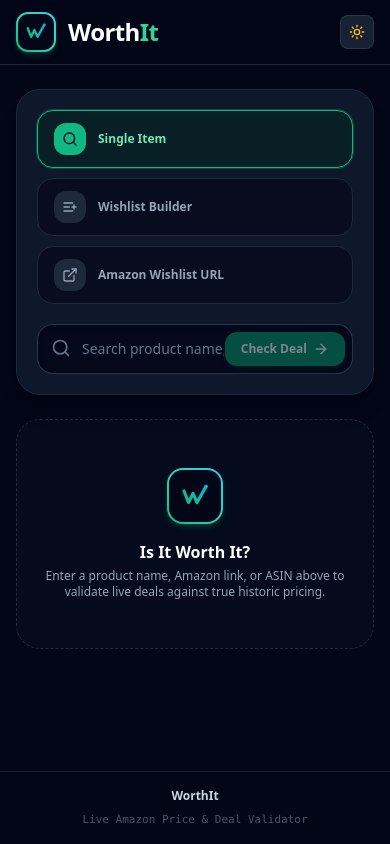
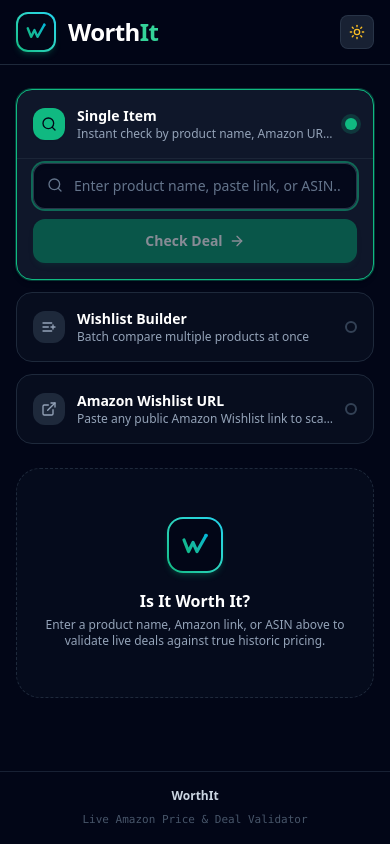
Before and after one commit to SaurishPerumalla/worthit, a React (Vite) app in the folder client/: page / in a window 390 px wide. Built offline with nearby package versions, Linux system fonts and the light colour scheme.

Commit message:
feat(ui): integrate search bars directly into mode cards for seamless mobile experience

```diff
--- a/client/src/components/InputHub.tsx
+++ b/client/src/components/InputHub.tsx
@@ -71,107 +71,142 @@ export const InputHub: React.FC<InputHubProps> = ({
   };
 
   return (
-    <div className="bg-white dark:bg-slate-900 rounded-3xl border border-slate-200/90 dark:border-slate-800 p-5 sm:p-6 shadow-sm dark:shadow-xl relative overflow-hidden transition-all">
-      {/* 1. Mode Segmented Tiles */}
-      <div className="grid grid-cols-1 sm:grid-cols-3 gap-2.5 mb-5">
-        {/* Tile Tab 1: Single Item */}
+    <div className="space-y-3">
+      {/* Tile 1: Single Item */}
+      <div
+        className={`rounded-2xl border transition-all duration-200 overflow-hidden ${
+          activeTab === 'single'
+            ? 'bg-white dark:bg-slate-900 border-emerald-500 shadow-md ring-1 ring-emerald-500/30'
+            : 'bg-white/70 dark:bg-slate-900/40 border-slate-200 dark:border-slate-800 hover:border-slate-300 dark:hover:border-slate-700'
+        }`}
+      >
         <button
           type="button"
           onClick={() => setActiveTab('single')}
-          className={`py-3 px-4 rounded-2xl border text-left transition-all flex items-center space-x-3 ${
+          className="w-full p-4 text-left flex items-center justify-between transition-colors"
+        >
+          <div className="flex items-center space-x-3 min-w-0">
+            <div
+              className={`p-2 rounded-xl flex-shrink-0 transition-colors ${
                 activeTab === 'single'
-              ? 'bg-emerald-50 dark:bg-emerald-950/40 border-emerald-500 text-emerald-950 dark:text-emerald-300 shadow-sm ring-1 ring-emerald-500/30'
-              : 'bg-slate-50/70 hover:bg-slate-100 dark:bg-slate-950/60 dark:hover:bg-slate-800/60 border-slate-200 dark:border-slate-800 text-slate-600 dark:text-slate-400'
+                  ? 'bg-emerald-500 text-slate-950 shadow-sm'
+                  : 'bg-slate-100 dark:bg-slate-800 text-slate-500 dark:text-slate-400'
               }`}
             >
-          <div className={`p-2 rounded-xl flex-shrink-0 ${activeTab === 'single' ? 'bg-emerald-500 text-slate-950' : 'bg-slate-200 dark:bg-slate-800 text-slate-600 dark:text-slate-400'}`}>
               <Search className="h-4 w-4" />
             </div>
-          <span className="text-xs sm:text-sm font-bold truncate">Single Item</span>
+            <div className="min-w-0">
+              <span className="text-sm font-bold block text-slate-900 dark:text-white truncate">
+                Single Item
+              </span>
+              <span className="text-xs text-slate-500 dark:text-slate-400 truncate block">
+                Instant check by product name, Amazon URL, or ASIN
+              </span>
+            </div>
+          </div>
+          <div
+            className={`h-3 w-3 rounded-full flex-shrink-0 ml-2 transition-all ${
+              activeTab === 'single'
+                ? 'bg-emerald-500 ring-4 ring-emerald-500/20'
+                : 'border-2 border-slate-300 dark:border-slate-700'
+            }`}
+          />
         </button>
 
-        {/* Tile Tab 2: Wishlist Builder */}
-        <button
-          type="button"
-          onClick={() => setActiveTab('wishlist')}
-          className={`py-3 px-4 rounded-2xl border text-left transition-all flex items-center space-x-3 ${
-            activeTab === 'wishlist'
-              ? 'bg-emerald-50 dark:bg-emerald-950/40 border-emerald-500 text-emerald-950 dark:text-emerald-300 shadow-sm ring-1 ring-emerald-500/30'
-              : 'bg-slate-50/70 hover:bg-slate-100 dark:bg-slate-950/60 dark:hover:bg-slate-800/60 border-slate-200 dark:border-slate-800 text-slate-600 dark:text-slate-400'
-          }`}
-        >
-          <div className={`p-2 rounded-xl flex-shrink-0 ${activeTab === 'wishlist' ? 'bg-emerald-500 text-slate-950' : 'bg-slate-200 dark:bg-slate-800 text-slate-600 dark:text-slate-400'}`}>
-            <ListPlus className="h-4 w-4" />
-          </div>
-          <span className="text-xs sm:text-sm font-bold truncate">Wishlist Builder</span>
-        </button>
-
-        {/* Tile Tab 3: Public Wishlist URL */}
-        <button
-          type="button"
-          onClick={() => setActiveTab('url')}
-          className={`py-3 px-4 rounded-2xl border text-left transition-all flex items-center space-x-3 ${
-            activeTab === 'url'
-              ? 'bg-emerald-50 dark:bg-emerald-950/40 border-emerald-500 text-emerald-950 dark:text-emerald-300 shadow-sm ring-1 ring-emerald-500/30'
-              : 'bg-slate-50/70 hover:bg-slate-100 dark:bg-slate-950/60 dark:hover:bg-slate-800/60 border-slate-200 dark:border-slate-800 text-slate-600 dark:text-slate-400'
-          }`}
-        >
-          <div className={`p-2 rounded-xl flex-shrink-0 ${activeTab === 'url' ? 'bg-emerald-500 text-slate-950' : 'bg-slate-200 dark:bg-slate-800 text-slate-600 dark:text-slate-400'}`}>
-            <ExternalLink className="h-4 w-4" />
-          </div>
-          <span className="text-xs sm:text-sm font-bold truncate">Amazon Wishlist URL</span>
-        </button>
-      </div>
-
-      {/* 2. Active Mode Content */}
-      {/* Mode 1: Single Item Input */}
         {activeTab === 'single' && (
+          <div className="px-4 pb-4 pt-1 border-t border-slate-100 dark:border-slate-800/80">
             <form onSubmit={handleSingleSubmit}>
-          <div className="relative">
+              <div className="flex flex-col sm:flex-row gap-2.5">
+                <div className="relative flex-1">
                   <input
                     type="text"
                     value={singleInput}
                     onChange={(e) => setSingleInput(e.target.value)}
-              placeholder="Search product name, paste Amazon link, or enter ASIN..."
+                    placeholder="Enter product name, paste link, or ASIN..."
                     disabled={isLoading}
-              className="w-full bg-slate-50 dark:bg-slate-950/80 border border-slate-300 dark:border-slate-700/80 rounded-2xl px-4 py-3.5 pl-11 pr-32 text-sm sm:text-base text-slate-900 dark:text-slate-100 placeholder-slate-400 dark:placeholder-slate-500 focus:outline-none focus:ring-2 focus:ring-emerald-500/50 focus:border-emerald-500 transition-all shadow-inner"
+                    autoFocus
+                    className="w-full bg-slate-50 dark:bg-slate-950/80 border border-slate-300 dark:border-slate-700/80 rounded-xl px-4 py-3 pl-10 text-sm text-slate-900 dark:text-slate-100 placeholder-slate-400 dark:placeholder-slate-500 focus:outline-none focus:ring-2 focus:ring-emerald-500/50 focus:border-emerald-500 transition-all shadow-inner"
                   />
-            <Search className="absolute left-3.5 top-3.5 h-5 w-5 text-slate-400 dark:text-slate-500" />
+                  <Search className="absolute left-3.5 top-3.5 h-4 w-4 text-slate-400 dark:text-slate-500" />
+                </div>
                 <button
                   type="submit"
                   disabled={!singleInput.trim() || isLoading}
-              className="absolute right-2 top-2 bottom-2 px-4 rounded-xl bg-emerald-600 hover:bg-emerald-500 disabled:opacity-50 text-white font-bold text-xs sm:text-sm flex items-center space-x-1.5 transition-all shadow-md shadow-emerald-700/20"
+                  className="py-3 px-5 rounded-xl bg-emerald-600 hover:bg-emerald-500 disabled:opacity-50 text-white font-bold text-sm flex items-center justify-center space-x-1.5 transition-all shadow-md shadow-emerald-700/20 whitespace-nowrap flex-shrink-0"
                 >
                   <span>{isLoading ? 'Checking...' : 'Check Deal'}</span>
                   <ArrowRight className="h-4 w-4" />
                 </button>
               </div>
             </form>
+          </div>
         )}
+      </div>
 
-      {/* Mode 2: Multi-Item Wishlist Builder */}
+      {/* Tile 2: Wishlist Builder */}
+      <div
+        className={`rounded-2xl border transition-all duration-200 overflow-hidden ${
+          activeTab === 'wishlist'
+            ? 'bg-white dark:bg-slate-900 border-emerald-500 shadow-md ring-1 ring-emerald-500/30'
+            : 'bg-white/70 dark:bg-slate-900/40 border-slate-200 dark:border-slate-800 hover:border-slate-300 dark:hover:border-slate-700'
+        }`}
+      >
+        <button
+          type="button"
+          onClick={() => setActiveTab('wishlist')}
+          className="w-full p-4 text-left flex items-center justify-between transition-colors"
+        >
+          <div className="flex items-center space-x-3 min-w-0">
+            <div
+              className={`p-2 rounded-xl flex-shrink-0 transition-colors ${
+                activeTab === 'wishlist'
+                  ? 'bg-emerald-500 text-slate-950 shadow-sm'
+                  : 'bg-slate-100 dark:bg-slate-800 text-slate-500 dark:text-slate-400'
+              }`}
+            >
+              <ListPlus className="h-4 w-4" />
+            </div>
+            <div className="min-w-0">
+              <span className="text-sm font-bold block text-slate-900 dark:text-white truncate">
+                Wishlist Builder
+              </span>
+              <span className="text-xs text-slate-500 dark:text-slate-400 truncate block">
+                Batch compare multiple products at once
+              </span>
+            </div>
+          </div>
+          <div
+            className={`h-3 w-3 rounded-full flex-shrink-0 ml-2 transition-all ${
+              activeTab === 'wishlist'
+                ? 'bg-emerald-500 ring-4 ring-emerald-500/20'
+                : 'border-2 border-slate-300 dark:border-slate-700'
+            }`}
+          />
+        </button>
+
         {activeTab === 'wishlist' && (
-        <form onSubmit={handleWishlistSubmit} className="space-y-4">
-          <div className="grid grid-cols-1 md:grid-cols-2 gap-4">
-            {/* Direct Multi-line Paste Tile */}
-            <div className="bg-slate-50/70 dark:bg-slate-950/40 p-4 rounded-2xl border border-slate-200 dark:border-slate-800">
-              <label className="block text-xs font-bold text-slate-700 dark:text-slate-300 uppercase tracking-wider mb-2">
+          <div className="px-4 pb-4 pt-1 border-t border-slate-100 dark:border-slate-800/80">
+            <form onSubmit={handleWishlistSubmit} className="space-y-3">
+              <div className="grid grid-cols-1 md:grid-cols-2 gap-3">
+                {/* Direct Multi-line Paste */}
+                <div className="bg-slate-50/70 dark:bg-slate-950/40 p-3.5 rounded-xl border border-slate-200 dark:border-slate-800">
+                  <label className="block text-[11px] font-bold text-slate-700 dark:text-slate-300 uppercase tracking-wider mb-1.5">
                     Paste Multiple Items (One per line)
                   </label>
                   <textarea
                     rows={4}
                     value={wishlistText}
                     onChange={(e) => setWishlistText(e.target.value)}
-                placeholder="Apple AirPods Pro 2&#10;Sony WH-1000XM5&#10;https://www.amazon.com/dp/B09TMN58KL"
+                    placeholder="Apple AirPods Pro 2&#10;Sony WH-1000XM5&#10;B0HJB73N19"
                     disabled={isLoading}
-                className="w-full bg-white dark:bg-slate-950/80 border border-slate-300 dark:border-slate-700/80 rounded-xl p-3 text-xs sm:text-sm font-mono text-slate-800 dark:text-slate-200 placeholder-slate-400 dark:placeholder-slate-600 focus:outline-none focus:ring-2 focus:ring-emerald-500/50 focus:border-emerald-500 transition-all"
+                    className="w-full bg-white dark:bg-slate-950/80 border border-slate-300 dark:border-slate-700/80 rounded-lg p-2.5 text-xs sm:text-sm font-mono text-slate-800 dark:text-slate-200 placeholder-slate-400 dark:placeholder-slate-600 focus:outline-none focus:ring-2 focus:ring-emerald-500/50"
                   />
                 </div>
 
-            {/* Interactive Staging Builder Tile */}
-            <div className="bg-slate-50/70 dark:bg-slate-950/40 p-4 rounded-2xl border border-slate-200 dark:border-slate-800 flex flex-col justify-between">
+                {/* Item-by-item Staging */}
+                <div className="bg-slate-50/70 dark:bg-slate-950/40 p-3.5 rounded-xl border border-slate-200 dark:border-slate-800 flex flex-col justify-between">
                   <div>
-                <label className="block text-xs font-bold text-slate-700 dark:text-slate-300 uppercase tracking-wider mb-2">
+                    <label className="block text-[11px] font-bold text-slate-700 dark:text-slate-300 uppercase tracking-wider mb-1.5">
                       Add Items One by One
                     </label>
                     <div className="flex gap-2 mb-2">
@@ -181,12 +216,12 @@ export const InputHub: React.FC<InputHubProps> = ({
                         onChange={(e) => setNewItemInput(e.target.value)}
                         onKeyDown={(e) => e.key === 'Enter' && (e.preventDefault(), handleAddToStaging())}
                         placeholder="Enter name, URL or ASIN..."
-                    className="flex-1 bg-white dark:bg-slate-950/80 border border-slate-300 dark:border-slate-700/80 rounded-xl px-3 py-2 text-xs sm:text-sm text-slate-900 dark:text-slate-100 placeholder-slate-400 dark:placeholder-slate-500 focus:outline-none focus:ring-2 focus:ring-emerald-500/50"
+                        className="flex-1 bg-white dark:bg-slate-950/80 border border-slate-300 dark:border-slate-700/80 rounded-lg px-3 py-2 text-xs sm:text-sm text-slate-900 dark:text-slate-100 placeholder-slate-400 dark:placeholder-slate-500 focus:outline-none focus:ring-2 focus:ring-emerald-500/50"
                       />
                       <button
                         type="button"
                         onClick={handleAddToStaging}
-                    className="px-3.5 py-2 bg-slate-200 hover:bg-slate-300 dark:bg-slate-800 dark:hover:bg-slate-700 text-slate-800 dark:text-slate-200 rounded-xl text-xs font-bold flex items-center space-x-1 transition-colors"
+                        className="px-3 py-2 bg-slate-200 hover:bg-slate-300 dark:bg-slate-800 dark:hover:bg-slate-700 text-slate-800 dark:text-slate-200 rounded-lg text-xs font-bold flex items-center space-x-1 transition-colors"
                       >
                         <Plus className="h-3.5 w-3.5" />
                         <span>Add</span>
@@ -196,7 +231,7 @@ export const InputHub: React.FC<InputHubProps> = ({
                     {stagingList.length > 0 ? (
                       <div className="max-h-24 overflow-y-auto space-y-1 pr-1">
                         {stagingList.map((item, idx) => (
-                      <div key={idx} className="flex items-center justify-between text-xs bg-white dark:bg-slate-900 px-2.5 py-1.5 rounded-lg border border-slate-200 dark:border-slate-800 text-slate-800 dark:text-slate-300">
+                          <div key={idx} className="flex items-center justify-between text-xs bg-white dark:bg-slate-900 px-2.5 py-1.5 rounded-md border border-slate-200 dark:border-slate-800 text-slate-800 dark:text-slate-300">
                             <span className="truncate max-w-[200px]">{item}</span>
                             <button
                               type="button"
@@ -209,49 +244,97 @@ export const InputHub: React.FC<InputHubProps> = ({
                         ))}
                       </div>
                     ) : (
-                  <p className="text-xs text-slate-400 italic py-2">No items added yet.</p>
+                      <p className="text-xs text-slate-400 italic py-1">No items added yet.</p>
                     )}
                   </div>
                 </div>
               </div>
 
-          <div className="flex justify-end pt-2 border-t border-slate-200 dark:border-slate-800">
+              <div className="flex justify-end pt-1">
                 <button
                   type="submit"
                   disabled={isLoading || (!wishlistText.trim() && stagingList.length === 0)}
-              className="px-5 py-2.5 rounded-xl bg-emerald-600 hover:bg-emerald-500 disabled:opacity-50 text-white font-bold text-xs sm:text-sm flex items-center space-x-2 transition-all shadow-md shadow-emerald-700/20"
+                  className="py-2.5 px-5 rounded-xl bg-emerald-600 hover:bg-emerald-500 disabled:opacity-50 text-white font-bold text-sm flex items-center space-x-2 transition-all shadow-md shadow-emerald-700/20"
                 >
                   <span>{isLoading ? 'Checking Deals...' : 'Check All Items'}</span>
                   <ArrowRight className="h-4 w-4" />
                 </button>
               </div>
             </form>
+          </div>
         )}
+      </div>
 
-      {/* Mode 3: Public Wishlist URL Input */}
+      {/* Tile 3: Public Wishlist URL */}
+      <div
+        className={`rounded-2xl border transition-all duration-200 overflow-hidden ${
+          activeTab === 'url'
+            ? 'bg-white dark:bg-slate-900 border-emerald-500 shadow-md ring-1 ring-emerald-500/30'
+            : 'bg-white/70 dark:bg-slate-900/40 border-slate-200 dark:border-slate-800 hover:border-slate-300 dark:hover:border-slate-700'
+        }`}
+      >
+        <button
+          type="button"
+          onClick={() => setActiveTab('url')}
+          className="w-full p-4 text-left flex items-center justify-between transition-colors"
+        >
+          <div className="flex items-center space-x-3 min-w-0">
+            <div
+              className={`p-2 rounded-xl flex-shrink-0 transition-colors ${
+                activeTab === 'url'
+                  ? 'bg-emerald-500 text-slate-950 shadow-sm'
+                  : 'bg-slate-100 dark:bg-slate-800 text-slate-500 dark:text-slate-400'
+              }`}
+            >
+              <ExternalLink className="h-4 w-4" />
+            </div>
+            <div className="min-w-0">
+              <span className="text-sm font-bold block text-slate-900 dark:text-white truncate">
+                Amazon Wishlist URL
+              </span>
+              <span className="text-xs text-slate-500 dark:text-slate-400 truncate block">
+                Paste any public Amazon Wishlist link to scan every item
+              </span>
+            </div>
+          </div>
+          <div
+            className={`h-3 w-3 rounded-full flex-shrink-0 ml-2 transition-all ${
+              activeTab === 'url'
+                ? 'bg-emerald-500 ring-4 ring-emerald-500/20'
+                : 'border-2 border-slate-300 dark:border-slate-700'
+            }`}
+          />
+        </button>
+
         {activeTab === 'url' && (
+          <div className="px-4 pb-4 pt-1 border-t border-slate-100 dark:border-slate-800/80">
             <form onSubmit={handleUrlSubmit}>
-          <div className="relative">
+              <div className="flex flex-col sm:flex-row gap-2.5">
+                <div className="relative flex-1">
                   <input
                     type="text"
                     value={wishlistUrl}
                     onChange={(e) => setWishlistUrl(e.target.value)}
-              placeholder="Paste public Amazon Wishlist URL (https://www.amazon.com/hz/wishlist/ls/...)"
+                    placeholder="Paste public Wishlist URL (https://www.amazon.com/hz/wishlist/ls/...)"
                     disabled={isLoading}
-              className="w-full bg-slate-50 dark:bg-slate-950/80 border border-slate-300 dark:border-slate-700/80 rounded-2xl px-4 py-3.5 pl-11 pr-36 text-sm sm:text-base text-slate-900 dark:text-slate-100 placeholder-slate-400 dark:placeholder-slate-500 focus:outline-none focus:ring-2 focus:ring-emerald-500/50 focus:border-emerald-500 transition-all shadow-inner"
+                    autoFocus
+                    className="w-full bg-slate-50 dark:bg-slate-950/80 border border-slate-300 dark:border-slate-700/80 rounded-xl px-4 py-3 pl-10 text-sm text-slate-900 dark:text-slate-100 placeholder-slate-400 dark:placeholder-slate-500 focus:outline-none focus:ring-2 focus:ring-emerald-500/50 focus:border-emerald-500 transition-all shadow-inner"
                   />
-            <ExternalLink className="absolute left-3.5 top-3.5 h-5 w-5 text-slate-400 dark:text-slate-500" />
+                  <ExternalLink className="absolute left-3.5 top-3.5 h-4 w-4 text-slate-400 dark:text-slate-500" />
+                </div>
                 <button
                   type="submit"
                   disabled={!wishlistUrl.trim() || isLoading}
-              className="absolute right-2 top-2 bottom-2 px-4 rounded-xl bg-emerald-600 hover:bg-emerald-500 disabled:opacity-50 text-white font-bold text-xs sm:text-sm flex items-center space-x-1.5 transition-all shadow-md shadow-emerald-700/20"
+                  className="py-3 px-5 rounded-xl bg-emerald-600 hover:bg-emerald-500 disabled:opacity-50 text-white font-bold text-sm flex items-center justify-center space-x-1.5 transition-all shadow-md shadow-emerald-700/20 whitespace-nowrap flex-shrink-0"
                 >
-              <span>{isLoading ? 'Importing...' : 'Import &amp; Check'}</span>
+                  <span>{isLoading ? 'Importing...' : 'Import & Check'}</span>
                   <ArrowRight className="h-4 w-4" />
                 </button>
               </div>
             </form>
+          </div>
         )}
+      </div>
     </div>
   );
 };
```
Lines whose indentation alone changed are shown as unchanged.
